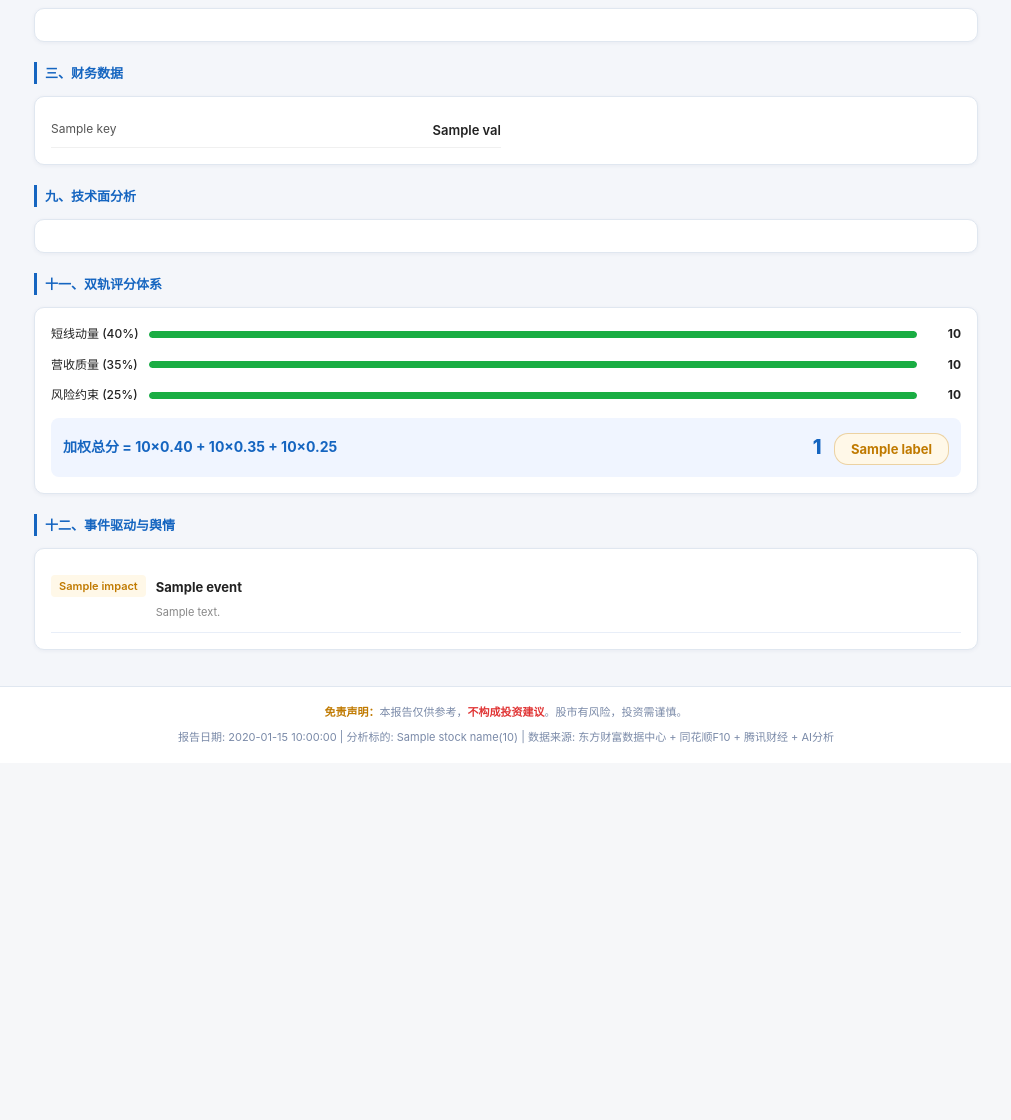
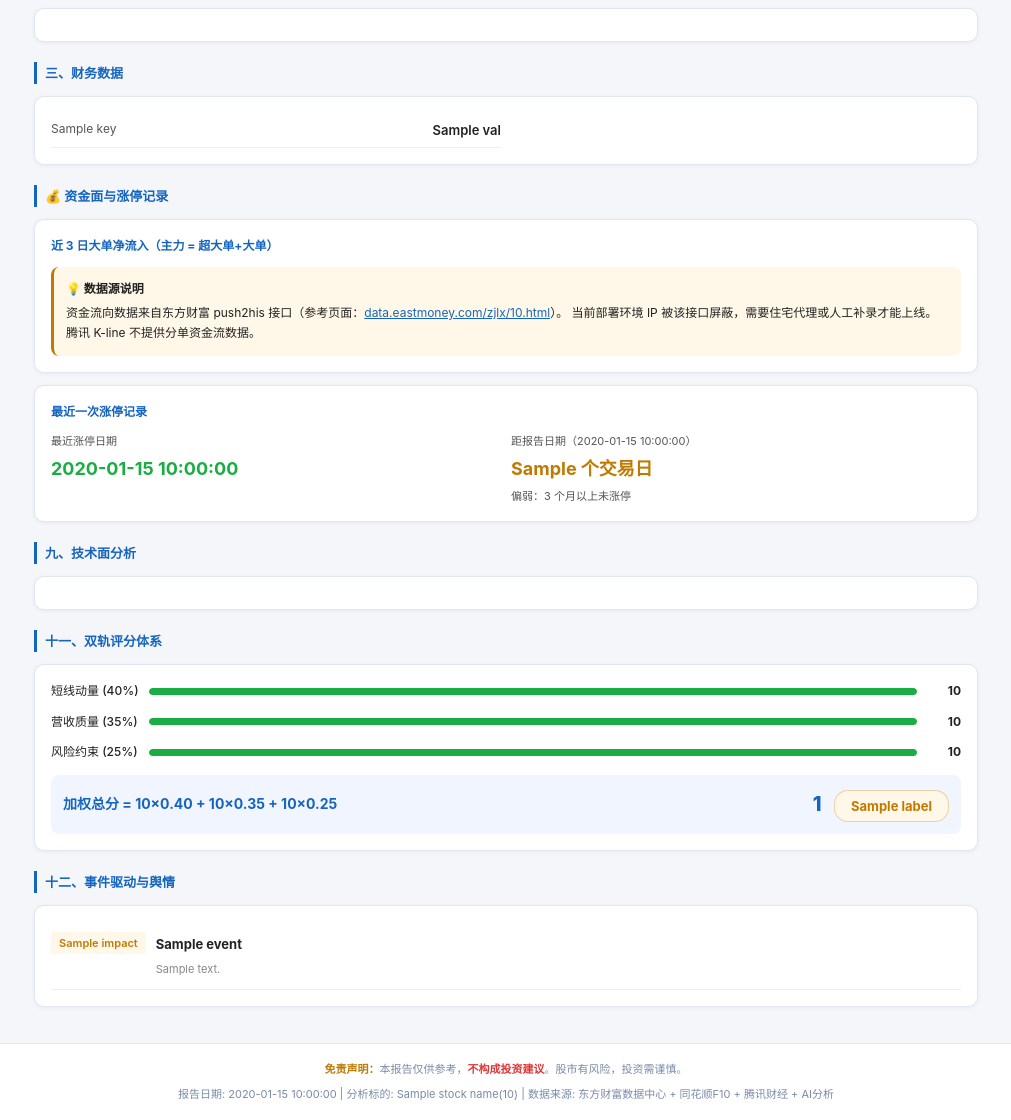
Before and after one commit to chenshimin0/Stock-analyst, a Python web app: template backend/app/templates/report.html in a window 1280 px wide. Shown: the part 220-1340 px from the top of the page, without its empty margins (134-1145 px from the left). Before the commit the page ends 963 px from the top, so only its background shows below. Run offline with Jinja, Linux system fonts and the light colour scheme; the template is opened without the code that fills it: most values are stand-ins (such as "Sample title", 1, 10 or a date in 2020).

Commit message:
feat(template): add 资金面与涨停记录 section to report
New section between 业务结构 and 投资逻辑:
- 3-day main net flow summary (total, in/out day count, last day)
  with color-coded positive/negative cells
- Per-day breakdown table (main/super-large/large/medium/retail)
- Fallback insight box when fund flow data is unavailable
  (EastMoney push2 blocked from this server)
- 最近一次涨停记录: date + days-ago vs report_date with strength
  bucket (极强/强势/中等/偏弱) per 7/30/90-day thresholds
- '近 120 日内无涨停' empty state for stocks with no limit-up

```diff
--- a/backend/app/templates/report.html
+++ b/backend/app/templates/report.html
@@ -737,6 +737,117 @@ tr:hover{background:#f5f9ff}
 	<div class="card" style="margin-top:12px"><div class="insight-box blue">{{ biz_logic | markdown_html }}</div></div>
 	{% endif %}
 
+<!-- 4.5 资金面与涨停记录 -->
+{% set ffr = fund_flow_recent or [] %}
+<div class="section">
+  <div class="section-title">💰 资金面与涨停记录</div>
+
+  <div class="card" style="margin-bottom:12px">
+    <div style="font-size:12px;font-weight:700;color:#1565c0;margin-bottom:10px">近 3 日大单净流入（主力 = 超大单+大单）</div>
+    {% if ffr %}
+    {% set total_main = ffr | sum(attribute='main_net') %}
+    <div class="card-grid-3" style="margin-bottom:10px">
+      <div>
+        <div class="stat-label">近 3 日主力净流入合计</div>
+        {% set total_yi = total_main / 10000 %}
+        <div class="stat-value {% if total_main > 0 %}up{% elif total_main < 0 %}down{% else %}blue{% endif %}">
+          {% if total_main > 0 %}+{% endif %}{{ "%.2f"|format(total_yi) }}亿
+        </div>
+        <div class="stat-sub">{{ "%.0f"|format(total_main) }} 万元</div>
+      </div>
+      <div>
+        <div class="stat-label">流入天数 / 流出天数</div>
+        {% set in_days = ffr | selectattr('main_net', 'gt', 0) | list | length %}
+        {% set out_days = ffr | selectattr('main_net', 'lt', 0) | list | length %}
+        <div class="stat-value blue">{{ in_days }} 天 / {{ out_days }} 天</div>
+        <div class="stat-sub">近 3 个交易日</div>
+      </div>
+      <div>
+        <div class="stat-label">最近一日主力动向</div>
+        {% set last_day = ffr[-1] %}
+        <div class="stat-value {% if last_day.main_net > 0 %}up{% elif last_day.main_net < 0 %}down{% else %}blue{% endif %}">
+          {% if last_day.main_net > 0 %}+{% endif %}{{ "%.2f"|format(last_day.main_net / 10000) }}亿
+        </div>
+        <div class="stat-sub">{{ last_day.date or '' }}</div>
+      </div>
+    </div>
+    <div class="table-wrap" style="margin-bottom:0">
+      <table>
+        <thead>
+          <tr>
+            <th>日期</th>
+            <th class="text-right">主力净流入(万)</th>
+            <th class="text-right">主力净流入占比</th>
+            <th class="text-right">超大单(万)</th>
+            <th class="text-right">大单(万)</th>
+            <th class="text-right">中单(万)</th>
+            <th class="text-right">小单(万)</th>
+          </tr>
+        </thead>
+        <tbody>
+          {% for d in ffr %}
+          <tr>
+            <td>{{ d.date or '' }}</td>
+            <td class="text-right {% if d.main_net > 0 %}up{% elif d.main_net < 0 %}down{% endif %}" style="font-weight:700">
+              {% if d.main_net > 0 %}+{% endif %}{{ "%.0f"|format(d.main_net) }}
+            </td>
+            <td class="text-right {% if d.main_pct > 0 %}up{% elif d.main_pct < 0 %}down{% endif %}">
+              {% if d.main_pct > 0 %}+{% endif %}{{ "%.2f"|format(d.main_pct) }}%
+            </td>
+            <td class="text-right {% if d.super_large_net > 0 %}up{% elif d.super_large_net < 0 %}down{% endif %}">
+              {% if d.super_large_net > 0 %}+{% endif %}{{ "%.0f"|format(d.super_large_net) }}
+            </td>
+            <td class="text-right {% if d.large_net > 0 %}up{% elif d.large_net < 0 %}down{% endif %}">
+              {% if d.large_net > 0 %}+{% endif %}{{ "%.0f"|format(d.large_net) }}
+            </td>
+            <td class="text-right">{{ "%.0f"|format(d.medium_net) }}</td>
+            <td class="text-right">{{ "%.0f"|format(d.retail_net) }}</td>
+          </tr>
+          {% endfor %}
+        </tbody>
+      </table>
+    </div>
+    {% else %}
+    <div class="insight-box yellow" style="margin:0">
+      <span class="label">💡 数据源说明</span>
+      资金流向数据来自东方财富 push2his 接口（参考页面：<a href="https://data.eastmoney.com/zjlx/{{ stock_code }}.html" target="_blank" rel="noopener" style="color:#1565c0">data.eastmoney.com/zjlx/{{ stock_code }}.html</a>）。
+      当前部署环境 IP 被该接口屏蔽，需要住宅代理或人工补录才能上线。腾讯 K-line 不提供分单资金流数据。
+    </div>
+    {% endif %}
+  </div>
+
+  <div class="card">
+    <div style="font-size:12px;font-weight:700;color:#1565c0;margin-bottom:10px">最近一次涨停记录</div>
+    <div class="card-grid-2">
+      <div>
+        <div class="stat-label">最近涨停日期</div>
+        <div class="stat-value {% if last_limit_up_date %}up{% else %}blue{% endif %}" style="font-size:18px">
+          {{ last_limit_up_date or '近 120 日内无涨停' }}
+        </div>
+      </div>
+      <div>
+        <div class="stat-label">距报告日期（{{ report_date }}）</div>
+        {% if last_limit_up_days_ago is not none %}
+        <div class="stat-value {% if last_limit_up_days_ago <= 30 %}up{% elif last_limit_up_days_ago <= 90 %}blue{% else %}warn{% endif %}" style="font-size:18px">
+          {{ last_limit_up_days_ago }} 个交易日
+        </div>
+        <div class="stat-sub">
+          {% if last_limit_up_days_ago <= 7 %}极强：短期强势信号
+          {% elif last_limit_up_days_ago <= 30 %}强势：1 个月内涨停
+          {% elif last_limit_up_days_ago <= 90 %}中等：3 个月内涨停
+          {% else %}偏弱：3 个月以上未涨停
+          {% endif %}
+        </div>
+        {% else %}
+        <div class="stat-value warn" style="font-size:18px">N/A</div>
+        <div class="stat-sub">报告日期近 120 日内未出现涨停</div>
+        {% endif %}
+      </div>
+    </div>
+  </div>
+</div>
+
+
 <!-- 五、投资逻辑 -->
 {% set logic = ai.investment_logic or [] %}
 {% if logic %}
```
